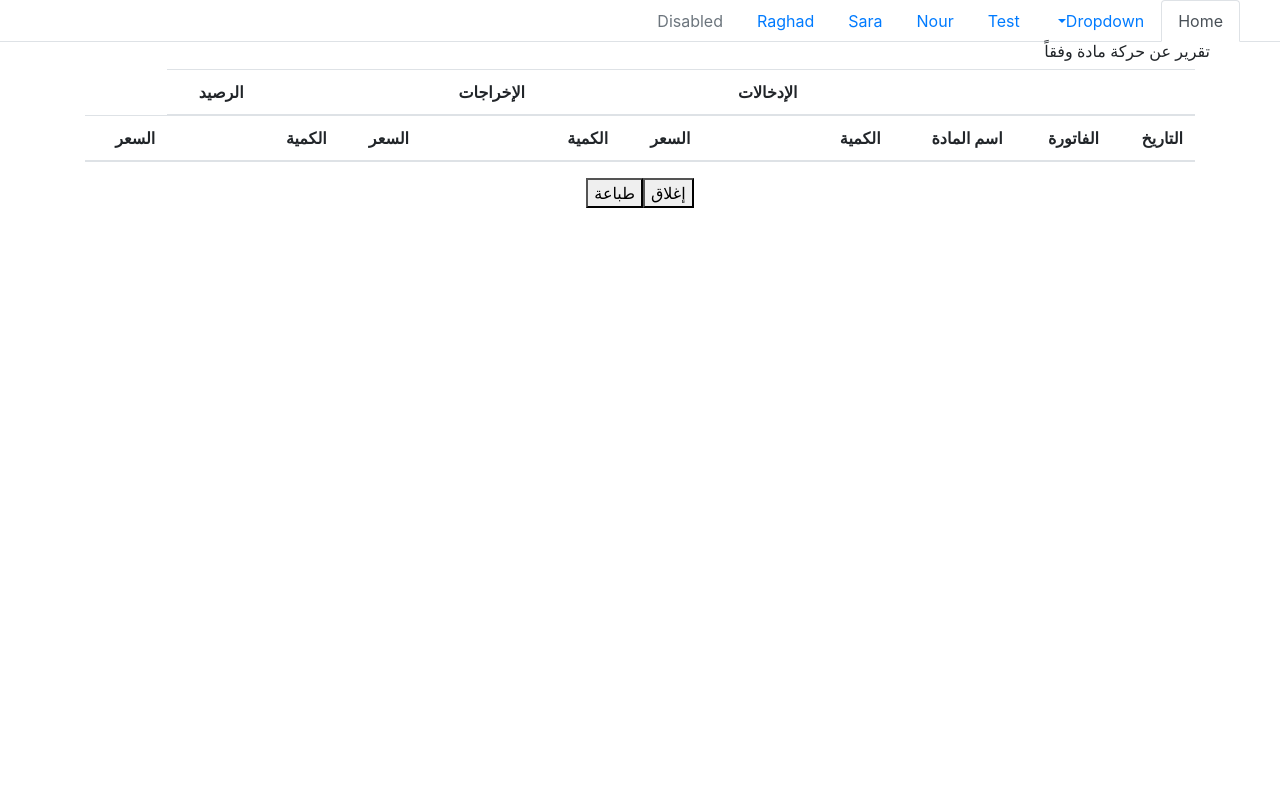
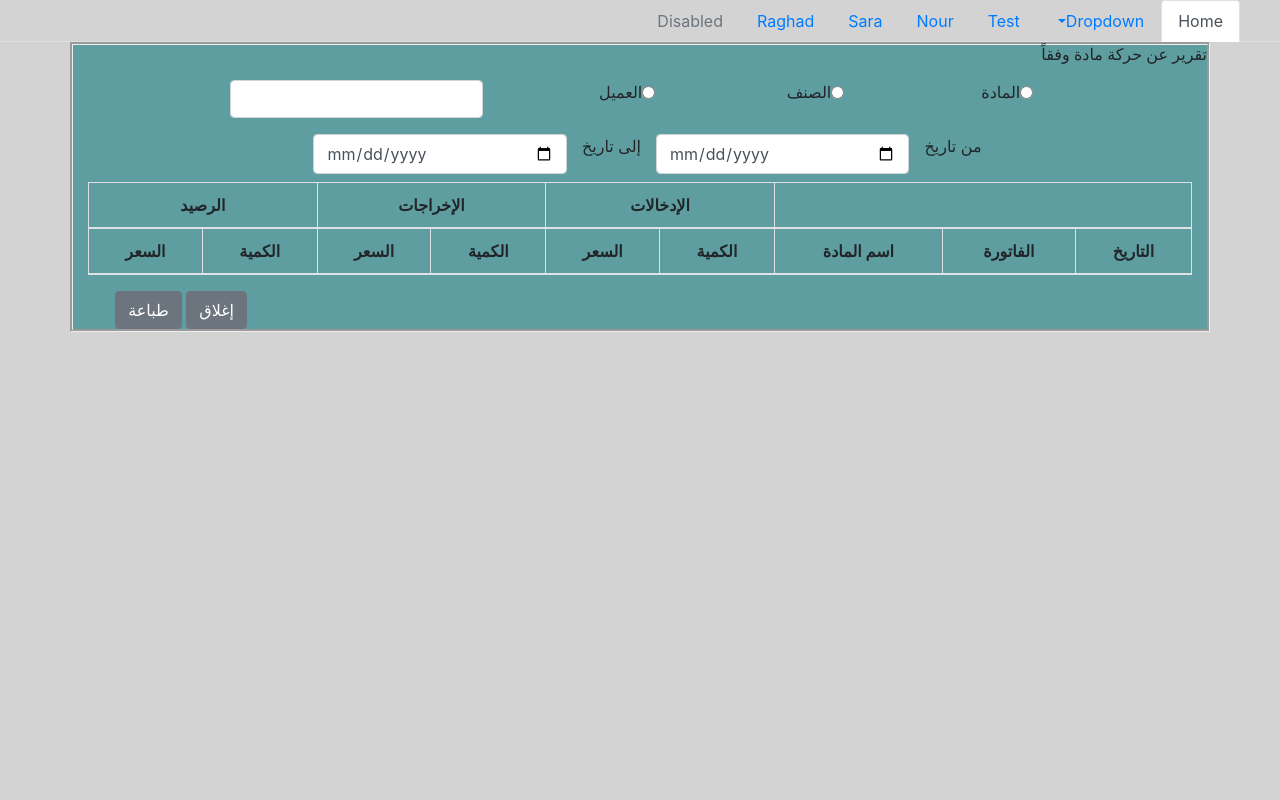
Before and after one commit to mohannadsy/www_alhal, a PHP site: page /report_item.php in a window 1280 px wide. Run offline with PHP 8.4, Linux system fonts and the light colour scheme; lists and menus that the app fills with data are empty.

Commit message:
item reprot

```diff
--- a/report_item.php
+++ b/report_item.php
@@ -2,12 +2,22 @@
 include('include/nav.php');
 ?>
 <!DOCTYPE html>
-<html lang="en">
+<html lang="en" dir="rtl">
 <head>
     <meta charset="UTF-8">
     <meta http-equiv="X-UA-Compatible" content="IE=edge">
     <meta name="viewport" content="width=device-width, initial-scale=1.0">
     <title>Document</title>
+    <style>
+        body{
+            text-align: right;
+            background-color:LightGray;
+        }
+        .container{
+            background-color: #5F9EA0;
+            border-style:groove;
+        }
+    </style>
 
 </head>
 <body>
@@ -15,43 +25,73 @@ include('include/nav.php');
         <div class="row justify-content-start">
             <h6>  تقرير عن حركة مادة وفقاً </h6>
         </div>
+        <div class="row justify-content-center py-2">
+                    <div class="col-md-2">
+                        <div class="form-check form-check-inline">
+                            <input class="form-check-input" type="radio" name="buyer" id="" value="">
+                            <label class="form-check-label" for="buyer">المادة</label>
+                        </div>
+
+                    </div>
+                    <div class="col-md-2">
+                        <div class="form-check form-check-inline">
+                            <input class="form-check-input" type="radio" name="seller" id="" value="">
+                            <label class="form-check-label" for="seller">الصنف</label>
+                        </div>
+                    </div>
+                    <div class="col-md-2">
+                        <div class="form-check form-check-inline">
+                            <input class="form-check-input" type="radio" name="client" id="" value="">
+                            <label class="form-check-label" for="item">العميل</label>
+                        </div>
+
+                    </div>
+                    <div class="col-3">
+                        <input type="text" name="" class="form-control">
+                    </div>
+        </div>
+        <div class="row justify-content-center  py-2 ">
+                    <label for="from_date">من تاريخ</label>
+                    <div class="col-md-3">
+                    <input type="date" name="from_date"  value=" " class="form-control">
+                    </div>
+                    <label for="to_date">إلى تاريخ</label>
+                    <div class="col-md-3">
+                    <input type="date" name="to_date" class="form-control" value=" ">
+                    </div>
+        </div>
+
         <div>
-            <table class="table">
-                <thead>
+            <table class=" table table-bordered table-hover text-center ">
+                <thead >
                     <tr >
-                                <th  >  </th>
-                                <th  >  </th>
-                                <th  >  </th>
-                                <th  >  </th>
-                                <th  > الإدخالات </th>
-                                <th  >  </th>
-                                <th  >  </th>
-                                <th >الإخراجات</th>
-                                <th  >  </th>
-                                <th  >  </th>
-                                <th >الرصيد</th>
+
+                                <th colspan="3"></th>
+                                <th colspan="2" > الإدخالات </th>
+
+                                <th colspan="2" >الإخراجات</th>
+                                <th colspan="2" >الرصيد</th>
                     </tr>
                     <tr>
                             <th> التاريخ </th>
                             <th> الفاتورة </th>
                             <th>اسم المادة  </th>
                             <th> الكمية </th>
-                            <th  >  </th>
                             <th> السعر   </th>
                             <th> الكمية   </th>
-                            <th  >  </th>
                             <th> السعر </th>
                             <th> الكمية  </th>
-                            <th  >  </th>
                             <th> السعر   </th>
                     </tr>
                 </thead>
                 <tbody></tbody>
             </table>
         </div>
-        <div class="row justify-content-center">
-            <button type="submit" name="print">إغلاق</button>
-            <button type="submit" name="print">طباعة</button>
+        <div class="row justify-content-end" >
+            <div class="col-2">
+            <button type="submit" class="btn btn-secondary" name="close">إغلاق</button>
+            <button type="submit" class="btn btn-secondary" name="print">طباعة</button>
+            </div>
 
         </div>
     </div>
```
Also changed, not shown: item_movment.php (+10 -14 lines), test_account_card.php (+6 -8 lines).
